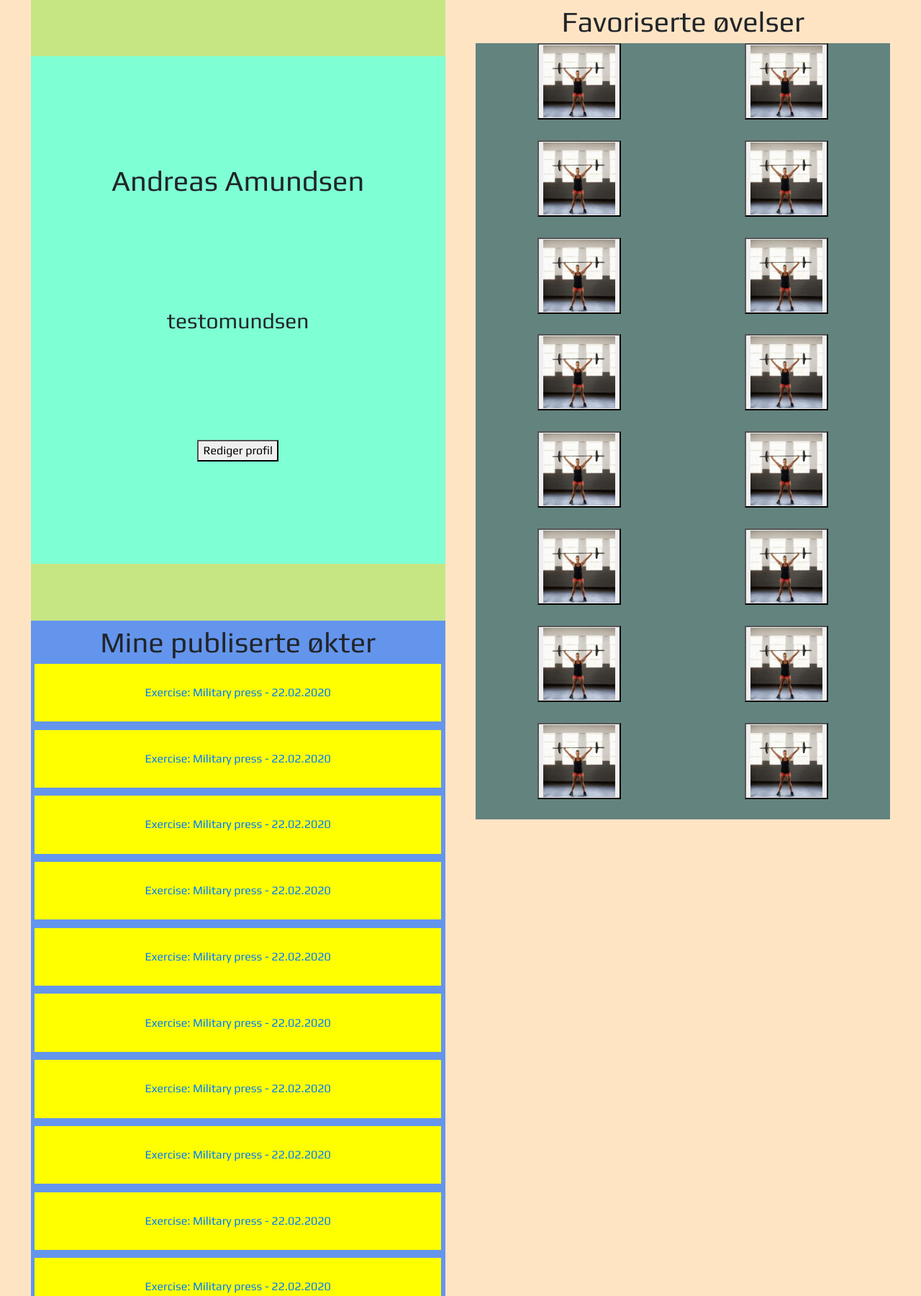
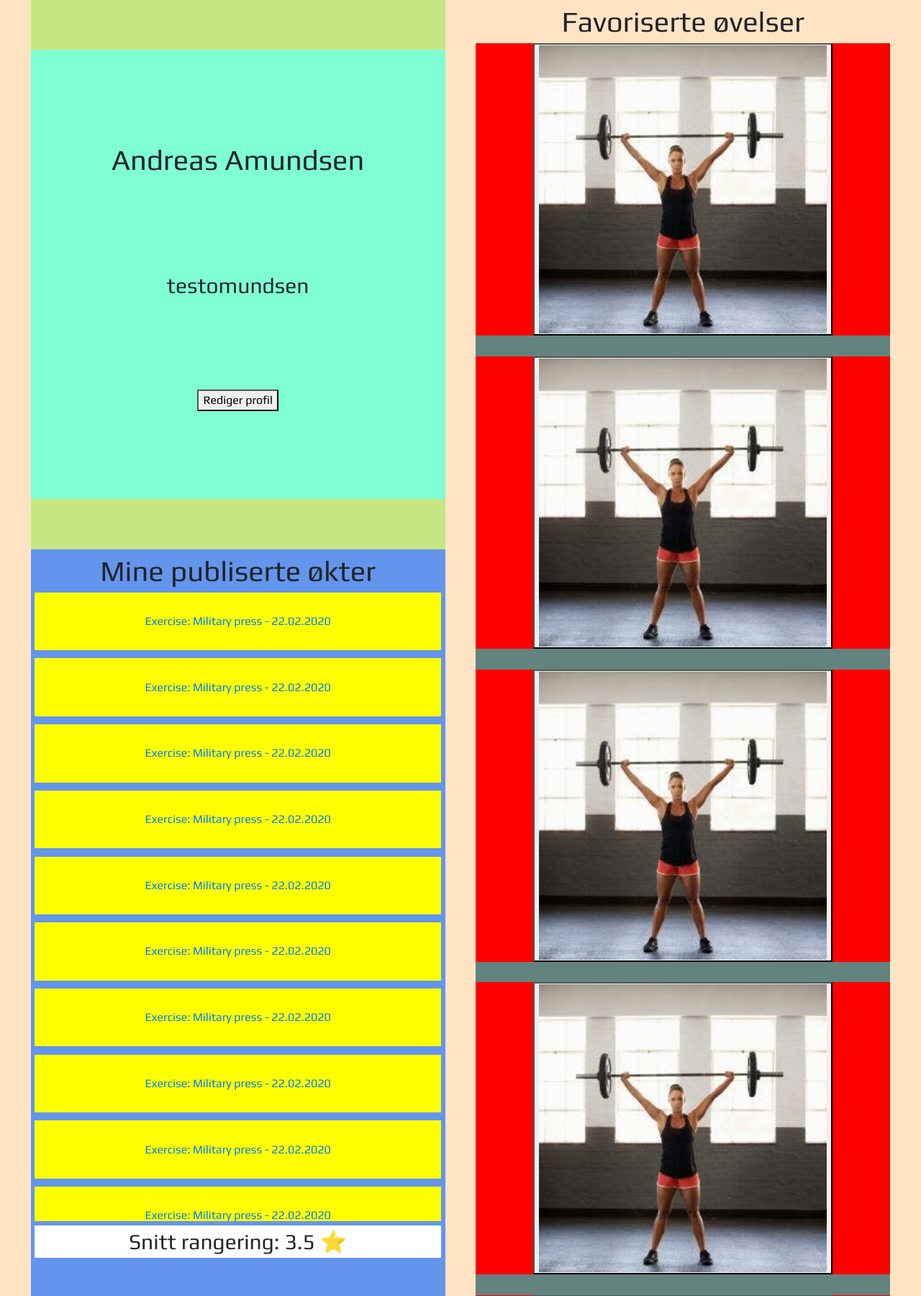
Before and after one commit to sigrunnu/programvareutviklingV2020, a Django app: page /profile/ in a window 1280 px wide. Shown: the part 112-1912 px from the top of the page at 72% size. Run offline with Django 3.2, Linux system fonts and the light colour scheme; some libraries are stand-ins or nearby versions.

Commit message:
Change page scaling

```diff
--- a/profile_page/static/profile_page/profile_view.css
+++ b/profile_page/static/profile_page/profile_view.css
@@ -3,9 +3,7 @@
     background-color: red;
 
     width: 100%;
-
-    height: 100%;
-
+    height: 80%;
 
 }
 
@@ -18,7 +16,7 @@
 
     background-color: bisque;
 
-
+    height: 100%;
 
 }
 
@@ -62,7 +60,6 @@
     flex-direction: column;
 
     align-items: center;
-
 }
 
 #profile_publishedExercisesContainer {
@@ -136,6 +133,7 @@
 
     overflow-x: auto;
 
+
 }
 
 #profile_favouritesContainer > div {
@@ -143,13 +141,15 @@
     align-items: center;
     justify-content: center;
 
-    width: 50%;
+    width: 100%;
 
     margin-bottom: 5%;
+
+    background-color: red;
 }
 
 #profile_favouritesContainer > div button img {
-    width: 100px;
-    height: 100px;
+    width: 400px;
+    height: 400px;
 
 }
--- a/profile_page/templates/profile_page/profile_base.html
+++ b/profile_page/templates/profile_page/profile_base.html
@@ -92,14 +92,17 @@
 
     </header>
 
-    <main>
 
         {% block content %}
 
         {% endblock content %}
 
 
-    </main>
+
+
+
+
+
 
 
     <footer>
--- a/profile_page/templates/profile_page/profile_view.html
+++ b/profile_page/templates/profile_page/profile_view.html
@@ -41,22 +41,6 @@
                     </div>
 
                     <div id="profile_publishedExercisesContainer">
-
-                        <a href="">
-                            Exercise: Military press - 22.02.2020
-                        </a>
-
-                        <a href="">
-                            Exercise: Military press - 22.02.2020
-                        </a>
-
-                        <a href="">
-                            Exercise: Military press - 22.02.2020
-                        </a>
-
-                        <a href="">
-                            Exercise: Military press - 22.02.2020
-                        </a>
 
                         <a href="">
                             Exercise: Military press - 22.02.2020
@@ -317,6 +301,51 @@
                         </div>{% endcomment %}
                     </div>
 
+
+                    <div>
+                        <button>
+                            {% load static %}
+                            <img id="entityImage"
+                                 src="{% static 'feed/images/weightlifting.jpg' %}"
+                                 alt="Exercise image">
+
+                        </button>
+
+                        {% comment %}<div class="exerciseTitle">
+                            {{ exercise.exerciseTitle }}
+                            {% if exercise.createdByPro == True %}
+                                <div class="item-image">
+                                    <img src="{% static 'feed/images/verified.png' %}"
+                                         style="width:20px;height:20px;">
+                                </div>
+                            {% endif %}
+                            <div class="item-noImage" style="display:none;">
+                            </div>
+                        </div>{% endcomment %}
+                    </div>
+
+                    <div>
+                        <button>
+                            {% load static %}
+                            <img id="entityImage"
+                                 src="{% static 'feed/images/weightlifting.jpg' %}"
+                                 alt="Exercise image">
+
+                        </button>
+
+                        {% comment %}<div class="exerciseTitle">
+                            {{ exercise.exerciseTitle }}
+                            {% if exercise.createdByPro == True %}
+                                <div class="item-image">
+                                    <img src="{% static 'feed/images/verified.png' %}"
+                                         style="width:20px;height:20px;">
+                                </div>
+                            {% endif %}
+                            <div class="item-noImage" style="display:none;">
+                            </div>
+                        </div>{% endcomment %}
+                    </div>
+
                     <div>
                         <button>
                             {% load static %}
```
